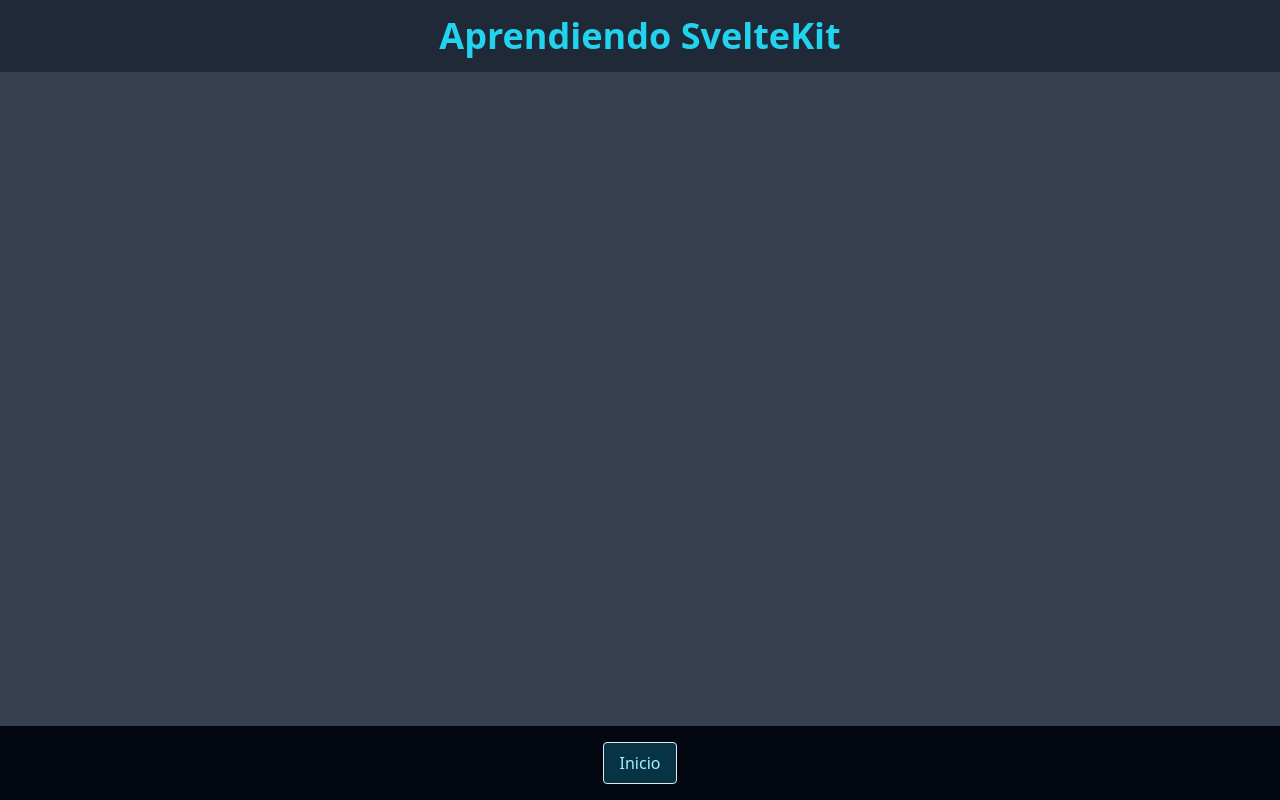
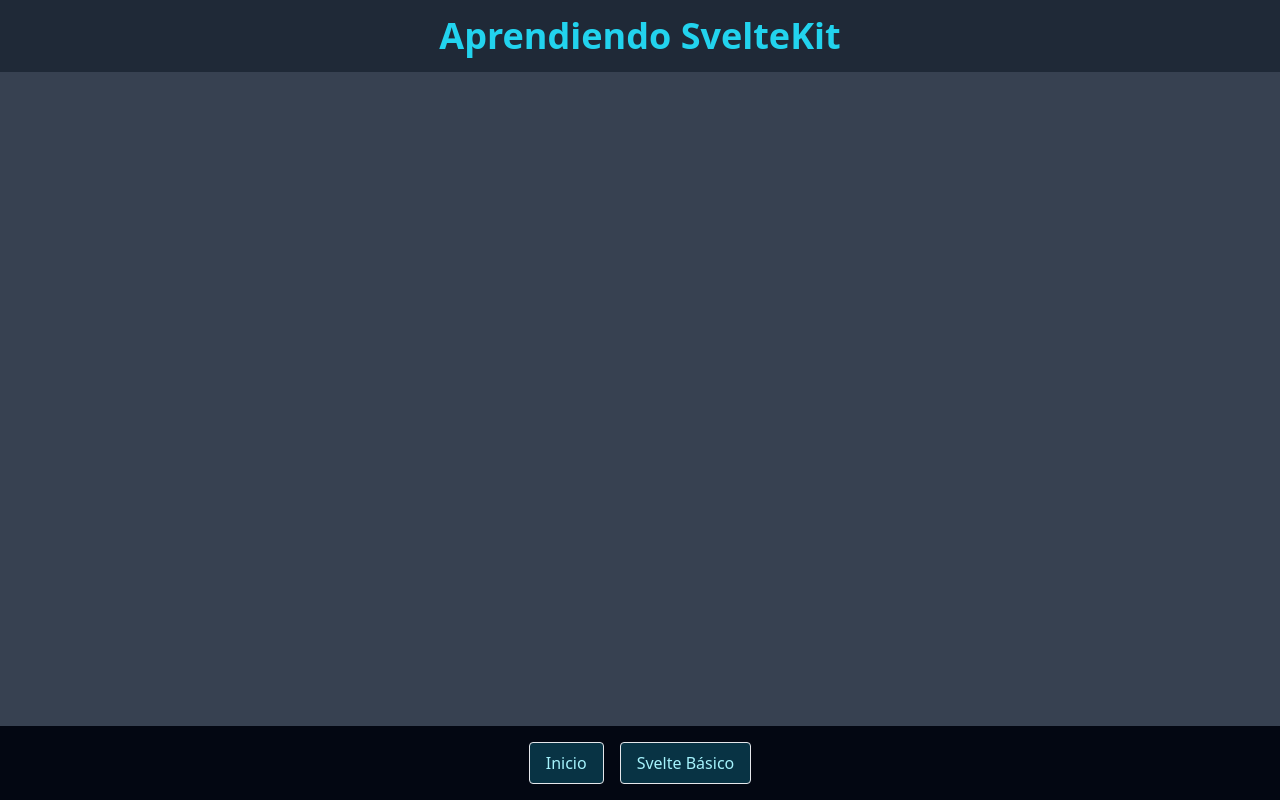
Before and after one commit to IvanGabrielYarupaitanRivera/playground, a SvelteKit app: page / in a window 1280 px wide. Built offline with nearby package versions, Linux system fonts and the light colour scheme.

Commit message:
agrega la página de Svelte Básico al layout y ajusta el estilo del contenedor principal

```diff
--- a/src/routes/+layout.svelte
+++ b/src/routes/+layout.svelte
@@ -2,7 +2,10 @@
 	import '../app.css';
 	let { children } = $props();
 
-	const pages = [{ title: 'Inicio', href: '/' }];
+	const pages = [
+		{ title: 'Inicio', href: '/' },
+		{ title: 'Svelte Básico', href: '/basic-svelte' }
+	];
 </script>
 
 <section class="flex min-h-screen flex-col">
@@ -10,7 +13,7 @@
 		<h1 class="text-center text-4xl font-bold text-cyan-400">Aprendiendo SvelteKit</h1>
 	</header>
 
-	<main class="container mx-auto flex-grow p-4">
+	<main class="container mx-auto flex-grow p-4 text-cyan-200">
 		{@render children()}
 	</main>
 
```
